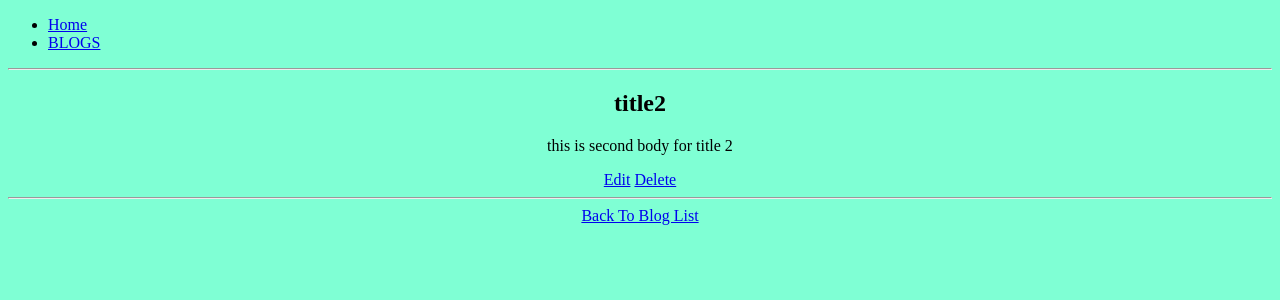
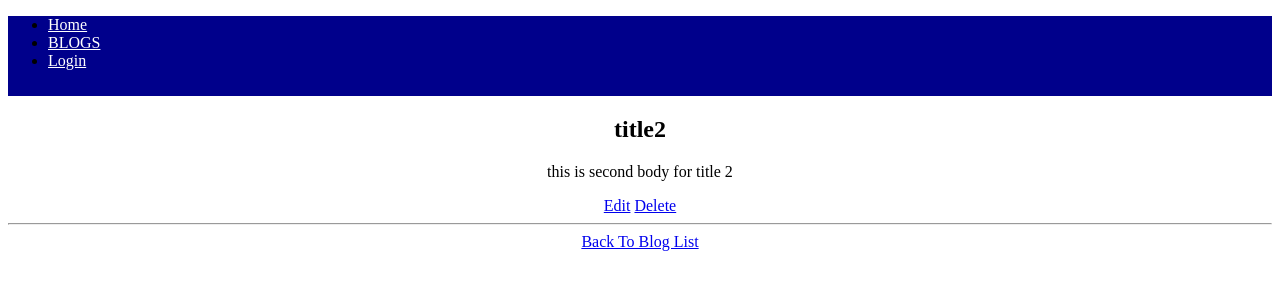
Before and after one commit to parhammohtasham/django_test_2, a Django app: page /blogs/2/ in a window 1280 px wide. Shown: the top 300 px of the page. Run offline with Django 5.2, Linux system fonts and the light colour scheme; data comes from the database, SQL or seed files in the repository; both versions use the stored data as it was after the commit.

Commit message:
login without panel admin
just login without panel admin
this logout couldn't work now
I try solve the problems

```diff
--- a/site/config/settings.py
+++ b/site/config/settings.py
@@ -126,3 +126,7 @@ DEFAULT_AUTO_FIELD = 'django.db.models.BigAutoField'
 
 STATIC_URL='/static/'
 STATICFILES_DIRS=[str(BASE_DIR.joinpath('static'))]
+
+#accounts redirect
+LOGIN_REDIRECT_URL='home'
+LOGOUT_REDIRECT_URL='home'
--- a/site/config/urls.py
+++ b/site/config/urls.py
@@ -22,4 +22,5 @@ urlpatterns = [
     path('', include('pages.urls')),
     path('posts/',include('posts.urls')),
     path('blogs/',include('blog.urls')),
+    path('accounts/',include('django.contrib.auth.urls')),
 ]
--- a/site/static/css/style.css
+++ b/site/static/css/style.css
@@ -1,10 +1,13 @@
 body{
-    background-color: aquamarine;
-
+    background-color: white;
 }
 div{
     text-align: center;
+
 }
 h1{
     color: red;
 }
+header{
+    padding-bottom: 10px;
+}
--- a/site/templates/pages/base.html
+++ b/site/templates/pages/base.html
@@ -8,12 +8,20 @@
     <title>Document</title>
 </head>
 <body>
-    <header>
+    <header style='background-color:darkblue'>
         <ul>
-            <li><a href="{% url 'home' %}">Home</a></li>
-            <li><a href="{% url 'blog_list' %}">BLOGS</a></li>
+            <li><a style="color:white" href="{% url 'home' %}">Home</a></li>
+            <li><a style="color:white" href="{% url 'blog_list' %}">BLOGS</a></li>
+
+            {% if user.is_authenticated  %}
+                <li><a style="color:white" href="{% url 'logout' %}">Logout</a></li>
+            {% else %}
+                <li><a style="color:white" href="{% url 'login' %}">Login</a></li>
+            {% endif %}
+
+
         </ul>
-        <hr>
+
     </header>
     <div>
         {%block content%}
```
Also changed, not shown: site/templates/registration/login.html (added, +12 -0 lines), site/db.sqlite3.
